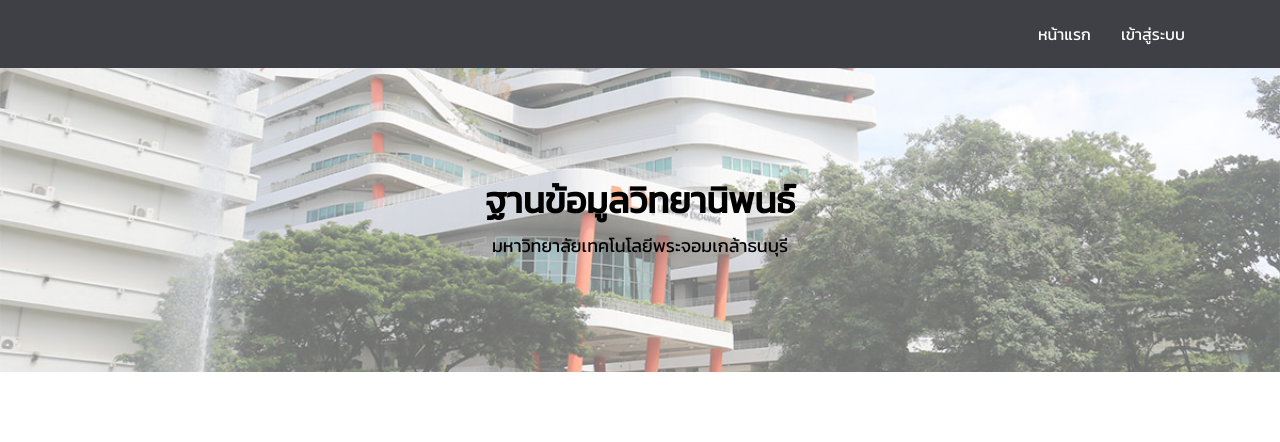
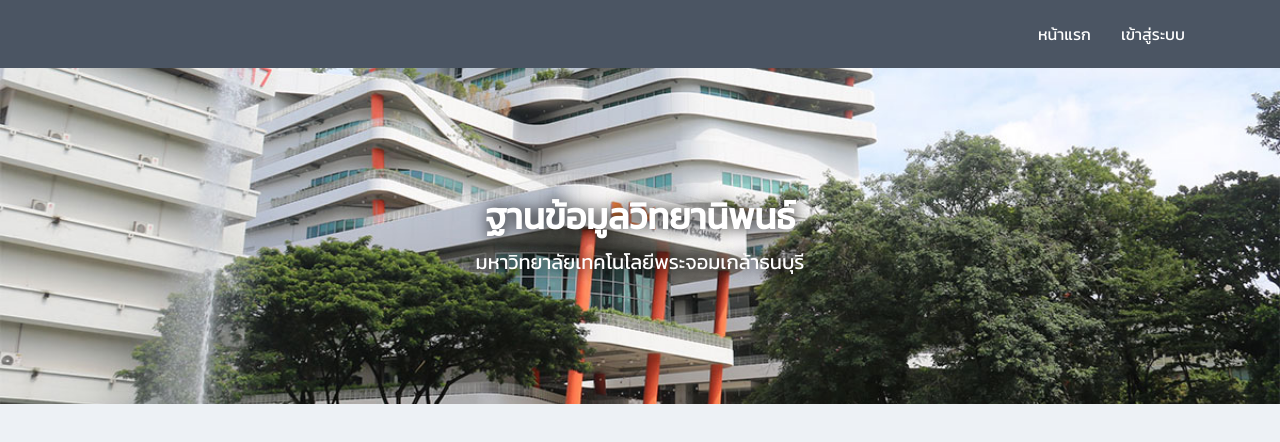
Before and after one commit to tententgc/KepSci, a Next.js app: page / in a window 1280 px wide. Shown: the top 442 px of the page. Built offline with nearby package versions, Linux system fonts and the light colour scheme.

Commit message:
Edit
Home
Navbar

```diff
--- a/components/nav.js
+++ b/components/nav.js
@@ -4,7 +4,7 @@
 
 export default function Navbar() {
     return (
-        <nav className="navbar bg-zinc-700">
+        <nav className="navbar bg-gray-600 shadow shadow-black">
             <div className="container py-3 mx-auto sm:flex">
                 <button className="navbar-toggler sm:hidden rounded-md px-3 py-1 border border-solid mb-2" type="button">
                     <FontAwesomeIcon icon={faBars} size="lg"/>
--- a/pages/index.js
+++ b/pages/index.js
@@ -11,9 +11,13 @@
     <>
       <Navbar />
       <div className={styles.Banner}>
-        <div className='py-28'>
-          <p className='text-center mb-3 text-3xl md:text-4xl font-semibold'>ฐานข้อมูลวิทยานิพนธ์</p>
-          <p className='text-center text-lg'>มหาวิทยาลัยเทคโนโลยีพระจอมเกล้าธนบุรี</p>
+        <div className='py-32'>
+          <p className='text-center mb-3 text-white text-3xl md:text-4xl font-semibold'>ฐานข้อมูลวิทยานิพนธ์</p>
+          <p className='text-center text-xl text-white'>มหาวิทยาลัยเทคโนโลยีพระจอมเกล้าธนบุรี</p>
+        </div>
+      </div>
+      <div className="main py-10 px-4 lg:pt-16">
+        <div className="md:container md:mx-auto">
         </div>
       </div>
     </>
--- a/styles/home.module.css
+++ b/styles/home.module.css
@@ -1,6 +1,7 @@
 .Banner{
-    background-image: url('../images/bg.png');
+    background-image: url('../images/bg.jpg');
     background-position: center; /* Center the image */
     background-repeat: no-repeat; /* Do not repeat the image */
     background-size: cover;
+    text-shadow: 0px 0px 15px rgba(0,0,0,1);
 }
--- a/tailwind.config.js
+++ b/tailwind.config.js
@@ -14,6 +14,7 @@
         '2xl': '6rem',
       },
     },
+
   },
   plugins: [],
 }
```
